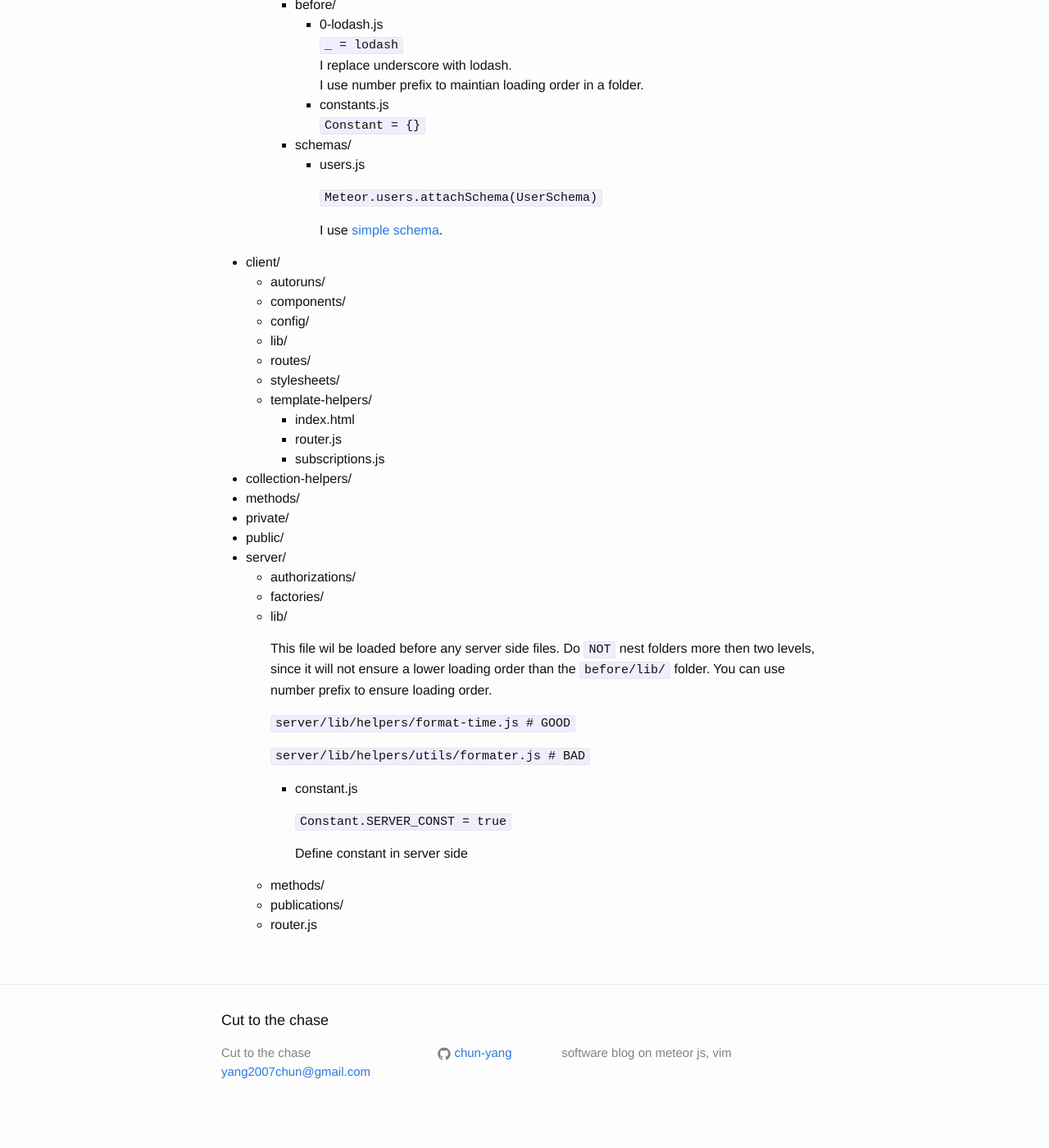
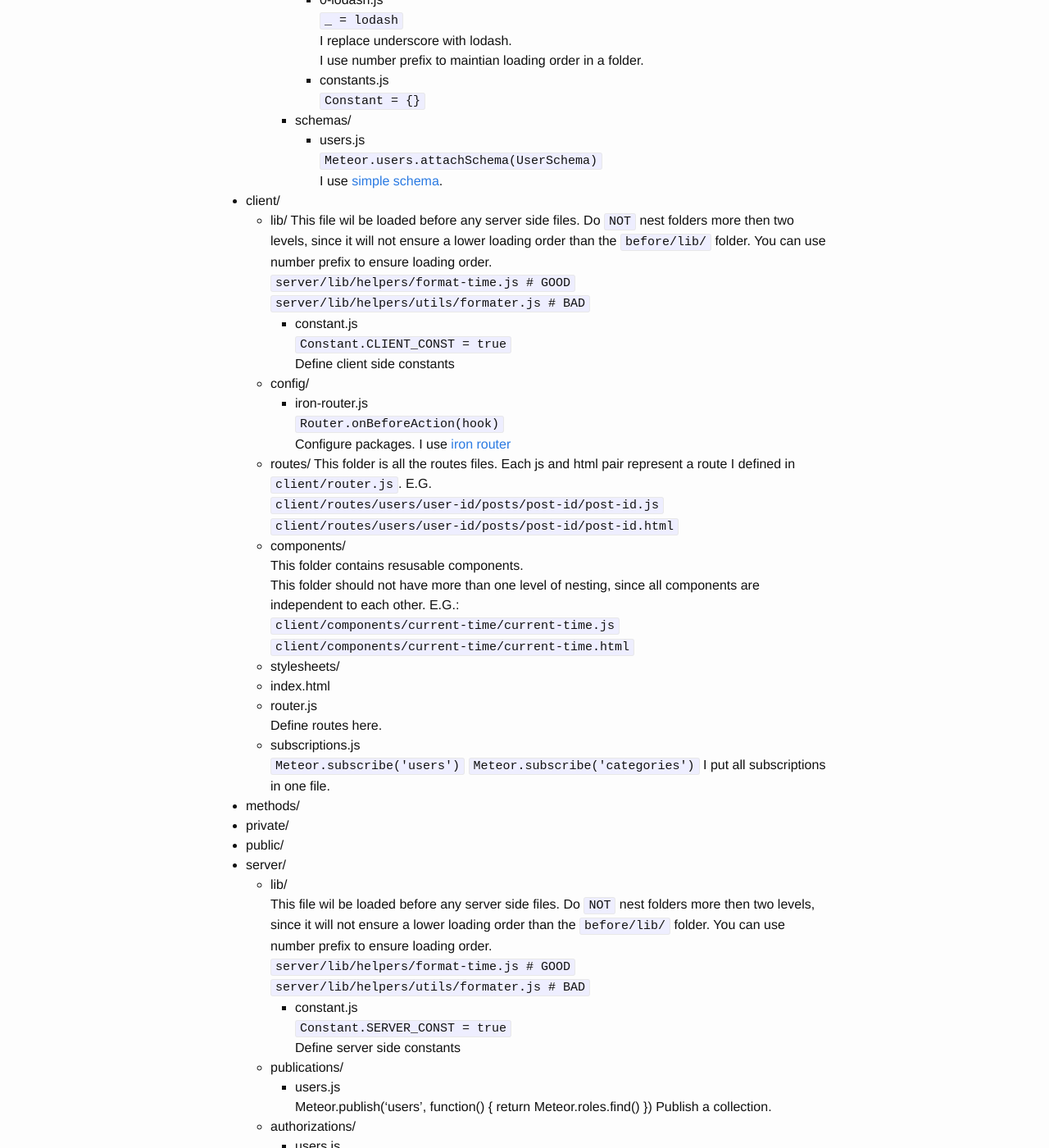
Before and after one commit to Chun-Yang/Chun-Yang.github.io, a Jekyll site: the page built from _posts/2015-08-08-how-to-structure-meteor-app.markdown, in a window 1280 px wide and 1400 px high, scrolled down 632 px. Shown: the whole window at 82% size. Built offline with Jekyll 4.4.1, drawn with Linux system fonts in a browser that asks for light colours; before the commit the page ends 2010 px from its top, so only the background shows below that; some of the changed text lies outside the part shown.

Commit message:
add generator link

````diff
--- a/_posts/2015-08-08-how-to-structure-meteor-app.markdown
+++ b/_posts/2015-08-08-how-to-structure-meteor-app.markdown
@@ -20,10 +20,8 @@
 # My way of structuring a meteor app
 - before/
   - lib/
-
     There are three and only three lib folders in the app. This will be loaded
     firstly. Therefore, it is loaded before any js files excluding packages.
-
     - before/
       - 0-lodash.js
         ```_ = lodash```
@@ -33,49 +31,71 @@
         ```Constant = {}```
     - schemas/
       - users.js
-
         ```Meteor.users.attachSchema(UserSchema)```
-
         I use [simple schema][simple-schema].
-
 - client/
-  - autoruns/
+  - lib/
+    This file wil be loaded before any server side files. Do `NOT` nest folders
+    more then two levels, since it will not ensure a lower loading order than
+    the ```before/lib/``` folder. You can use number prefix to ensure loading
+    order.
+    ```server/lib/helpers/format-time.js # GOOD```
+    ```server/lib/helpers/utils/formater.js # BAD```
+    - constant.js
+      ```Constant.CLIENT_CONST = true```
+      Define client side constants
+  - config/
+    - iron-router.js
+      ```Router.onBeforeAction(hook)```
+      Configure packages. I use [iron router][iron-router]
+  - routes/
+    This folder is all the routes files. Each js and html pair represent a
+    route I defined in ```client/router.js```. E.G.
+    ```client/routes/users/user-id/posts/post-id/post-id.js```
+    ```client/routes/users/user-id/posts/post-id/post-id.html```
   - components/
-  - config/
-  - lib/
-  - routes/
+    This folder contains resusable components.
+    This folder should not have more than one level of nesting, since all
+    components are independent to each other. E.G.:
+    ```client/components/current-time/current-time.js```
+    ```client/components/current-time/current-time.html```
   - stylesheets/
-  - template-helpers/
-    - index.html
-    - router.js
-    - subscriptions.js
-- collection-helpers/
+  - index.html
+  - router.js
+    Define routes here.
+  - subscriptions.js
+    ```Meteor.subscribe('users')```
+    ```Meteor.subscribe('categories')```
+    I put all subscriptions in one file.
 - methods/
 - private/
 - public/
 - server/
-  - authorizations/
-  - factories/
   - lib/
-
     This file wil be loaded before any server side files. Do `NOT` nest folders
     more then two levels, since it will not ensure a lower loading order than
     the ```before/lib/``` folder. You can use number prefix to ensure loading
     order.
+    ```server/lib/helpers/format-time.js # GOOD```
+    ```server/lib/helpers/utils/formater.js # BAD```
+    - constant.js
+      ```Constant.SERVER_CONST = true```
+      Define server side constants
+  - publications/
+    - users.js
+      Meteor.publish('users', function() { return Meteor.roles.find() })
+      Publish a collection.
+  - authorizations/
+    - users.js
+      Meteor.users.allow(authorizationRules)
+      Define authorizations for a collection.
+- router.js
+  Server side routers. (Iron router require a server-side router to be shared
+  by the front tned)
 
-    ```server/lib/helpers/format-time.js # GOOD```
-
-    ```server/lib/helpers/utils/formater.js # BAD```
-
-    - constant.js
-
-      ```Constant.SERVER_CONST = true```
-
-      Define constant in server side
-
-  - methods/
-  - publications/
-  - router.js
+# I wrote a yeoman [generator][generator-meteor-poetic] to do the chore
 
 [doc]: http://docs.meteor.com/#/full/structuringyourapp
 [simple-schema]: https://github.com/aldeed/meteor-simple-schema
+[iron-router]: https://github.com/iron-meteor/iron-router
+[generator-meteor-poetic]: https://github.com/poetic/generator-meteor-poetic
````
